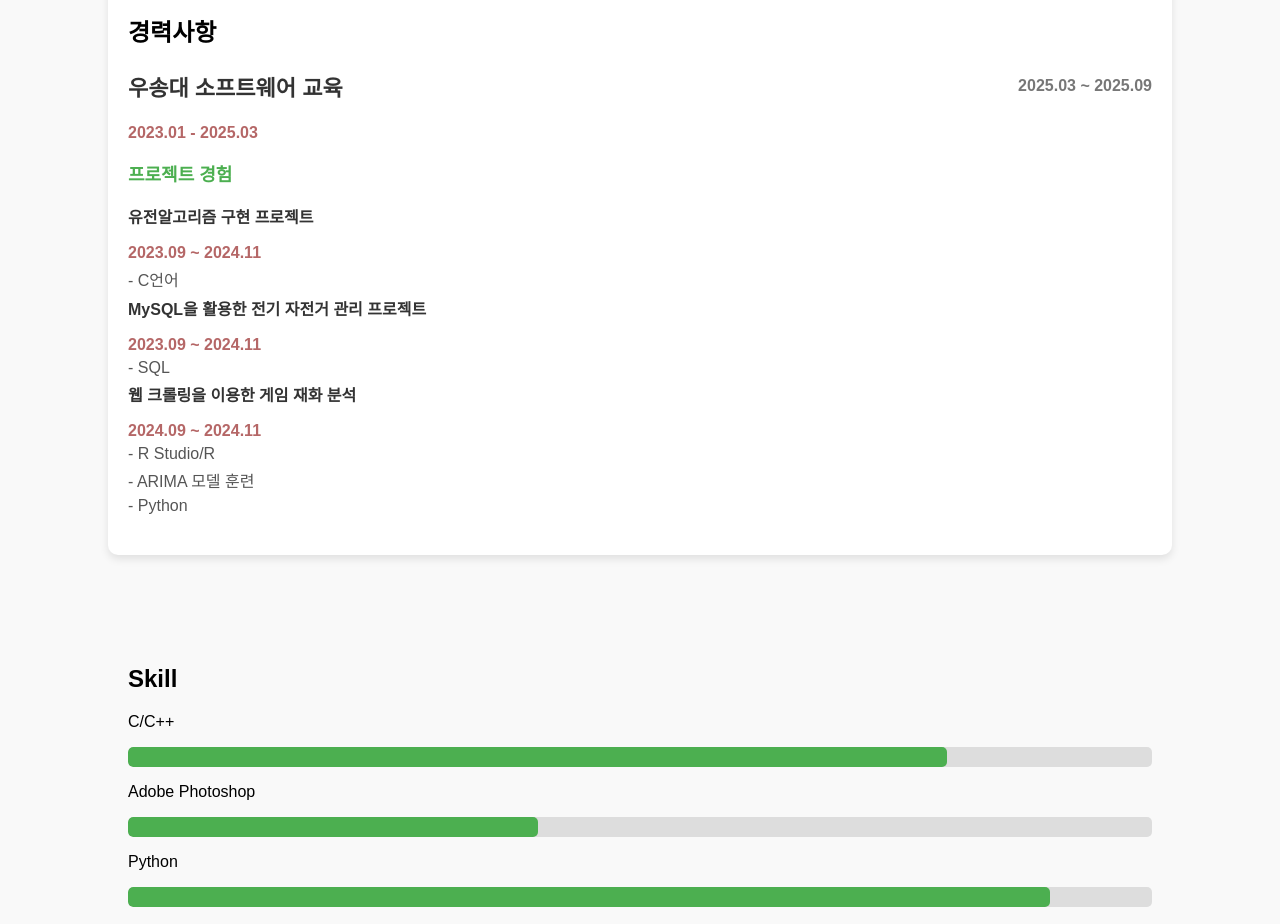
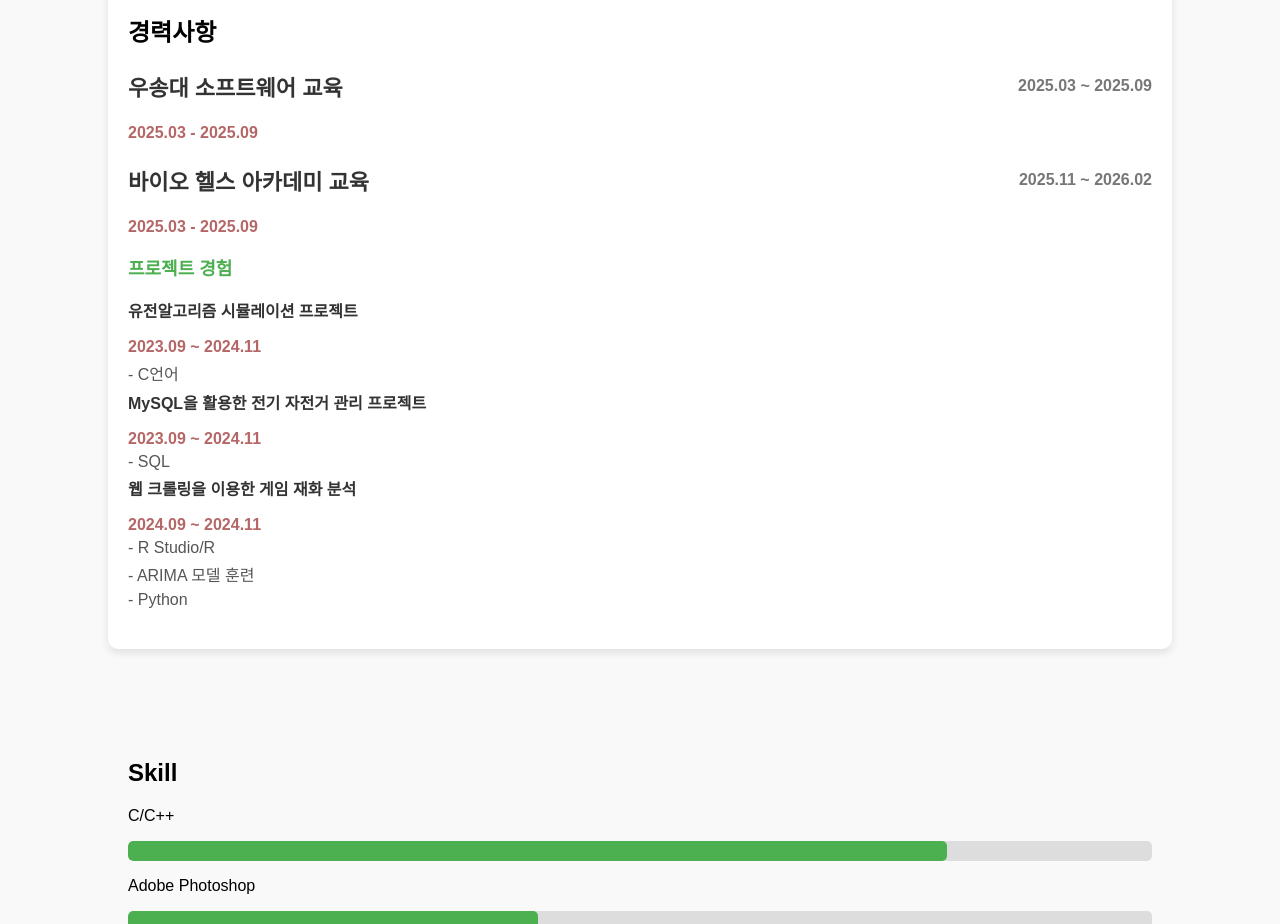
Before and after one commit to jjkkhh123/profile, a plain HTML site: page index.html in a window 1280 px wide. Shown: the part 1060-1984 px from the top of the page. Drawn offline with Linux system fonts and the light colour scheme.

Commit message:
Update index.html

```diff
--- a/index.html
+++ b/index.html
@@ -54,12 +54,15 @@
     <h2>경력사항</h2>
     <div class="experience-item">
         <h3>우송대 소프트웨어 교육 <span>2025.03 ~ 2025.09</span></h3>
-        <p class="date">2023.01 - 2025.03</p>
+        <p class="date">2025.03 - 2025.09</p>
+        <h3>바이오 헬스 아카데미 교육 <span>2025.11 ~ 2026.02</span></h3>
+        <p class="date">2025.03 - 2025.09</p>
         <p class="work">프로젝트 경험</p>
         <ul>
-            <li><strong>유전알고리즘 구현 프로젝트</strong></li>
+            <li><strong>유전알고리즘 시뮬레이션 프로젝트</strong></li>
             <p class="date">2023.09 ~ 2024.11</p>
             <li>- C언어 </li>
+            <ul>
             <li><strong>MySQL을 활용한 전기 자전거 관리 프로젝트</strong></li>
             <p class="date">2023.09 ~ 2024.11</p>
             <li>- SQL </li>
```
